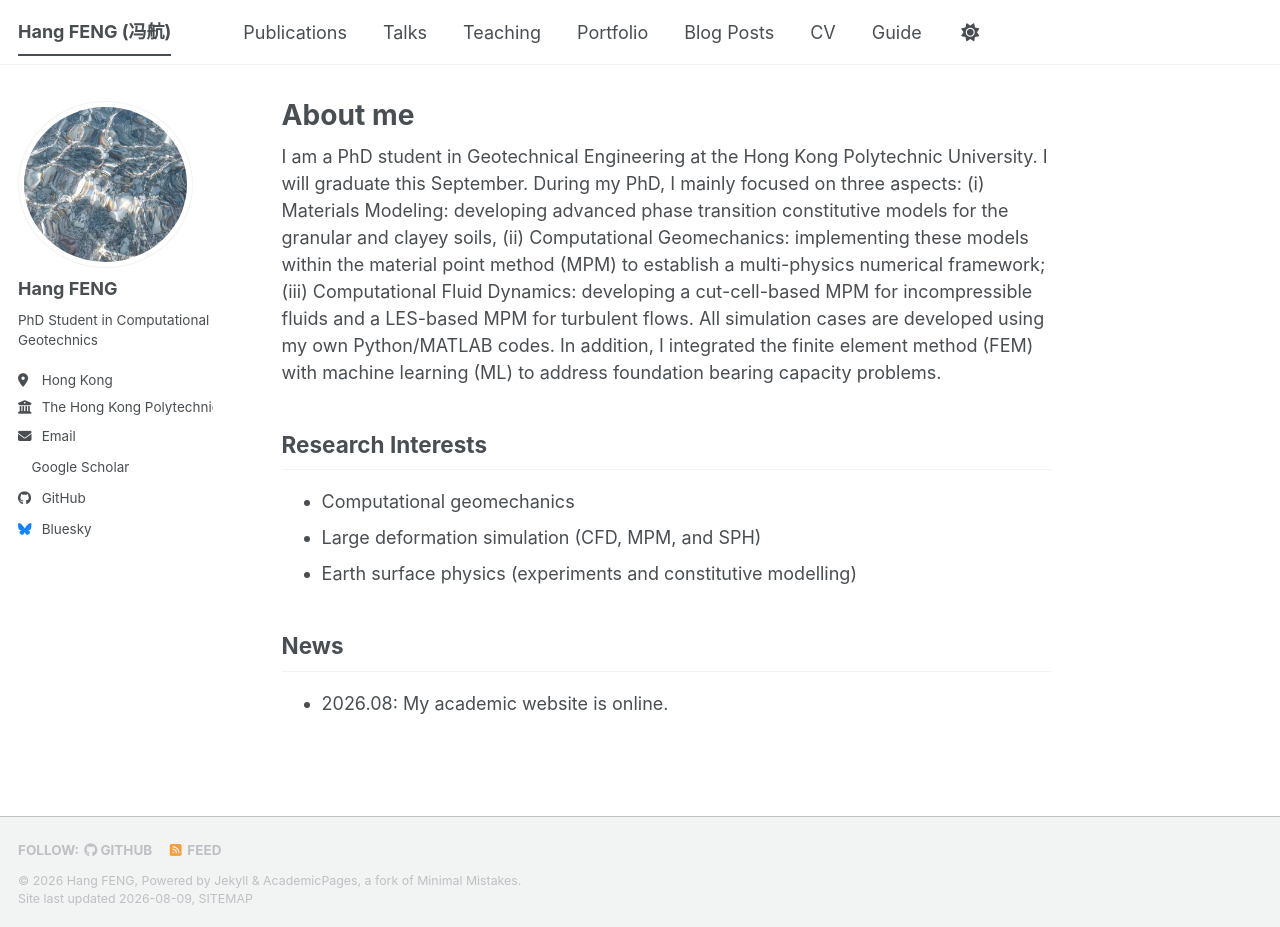
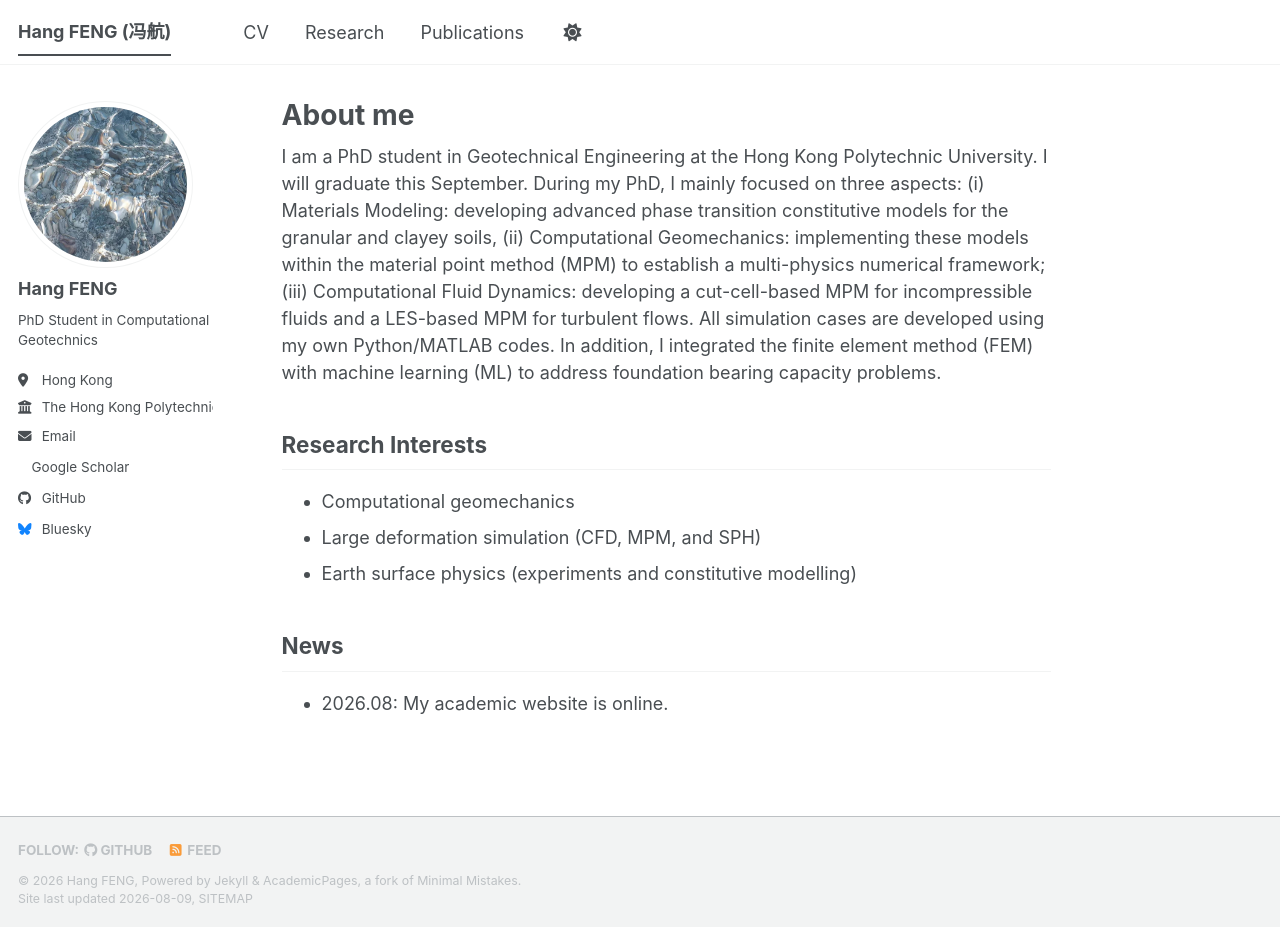
Before and after one commit to fenghang454/fenghang454.github.io, a Jekyll site: the page built from _pages/about.md, in a window 1280 px wide and 927 px high. Built offline with Jekyll 4.4.1, drawn with Linux system fonts in a browser that asks for light colours; a style sheet for code colours, icons or effects is not loaded; part of the change alters nothing that is shown.

Commit message:
Update navigation.yml

```diff
--- a/_data/navigation.yml
+++ b/_data/navigation.yml
@@ -8,26 +8,26 @@
 #      Markdown formatted page while the second is generated using JSON.
 
 main:
+  - title: "CV"
+    url: /cv/
+
+  - title: "Research"
+    url: /research/
+
   - title: "Publications"
     url: /publications/
 
-  - title: "Talks"
-    url: /talks/
+#   - title: "Teaching"
+#    url: /teaching/
 
-  - title: "Teaching"
-    url: /teaching/
+ #  - title: "Portfolio"
+ #    url: /portfolio/
 
-  - title: "Portfolio"
-    url: /portfolio/
-
-  - title: "Blog Posts"
-    url: /year-archive/
-
-  - title: "CV"
-    url: /cv/
+ #  - title: "Blog Posts"
+ #  url: /year-archive/
 
   # - title: "CV"
   #   url: /cv-json/
 
-  - title: "Guide"
-    url: /markdown/
+  # - title: "Guide"
+  # url: /markdown/
```
